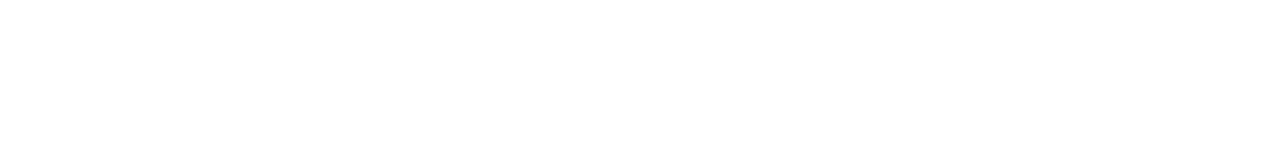
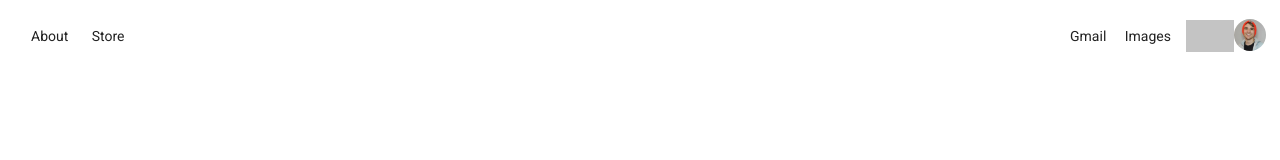
Before and after one commit to LocalGovKyle/google-homepage, a plain HTML site: page index.html in a window 1280 px wide. Drawn offline with Linux system fonts and the light colour scheme; grey boxes are pictures that could not be loaded.

Commit message:
Completed nav

```diff
--- a/index.html
+++ b/index.html
@@ -10,11 +10,29 @@
 <link href="https://fonts.googleapis.com/css2?family=Roboto:wght@300;400;500&display=swap" rel="stylesheet">
   </head>
   <body>
+    <div class="body-container">
     <nav>
+      <div class="header-container">
+        <div class="links-left">
+        <a href="#">About</a>
+        <a href="#">Store</a>
+      </div>
+      <div class="links-right">
+        <a href="#">Gmail</a>
+        <a href="#">Images</a>
+      </div>
+      <div class="apps-button">
+        <a class="google-apps-button"></button>
+      </div>
+      <div class="user-image">
+        <img class="profile-picture" src="images/64923535.jpeg">
+      </div>
+      </div>
     </nav>
     <main>
     </main>
     <footer>
     </footer>
+  </div>
   </body>
 </html>
--- a/styles/style.css
+++ b/styles/style.css
@@ -1,4 +1,68 @@
-*, ::before, ::after {
-  box-sizing: border-box;
-  padding: 0;
-  margin: 0;
+body,
+html {
+	box-sizing: border-box;
+	padding: 0;
+	margin: 0;
+	font-family: Roboto, arial, sans-serif;
+	color: #222;
+}
+* {
+	font-size: 14px;
+}
+
+body {
+	height: 100%;
+}
+
+a {
+	text-decoration: none;
+	color: #222;
+}
+
+.body-container {
+	display: flex;
+	flex-direction: column;
+}
+
+.header-container {
+	display: flex;
+	align-items: center;
+	height: 60px;
+	padding: 6px;
+	flex-shrink: 0;
+}
+
+.links-left:first-of-type {
+	margin-left: 15px;
+}
+
+.links-left a {
+	padding: 5px;
+	margin: 0 5px;
+}
+
+.links-left {
+	flex-grow: 1;
+}
+
+.links-right a {
+	margin-right: 15px;
+}
+
+.apps-button {
+	width: 32px;
+	height: 32px;
+	background-color: transparent;
+	background-image: url(//ssl.gstatic.com/gb/images/i1_1967ca6a.png);
+	background-position: -131px -37px;
+	opacity: 0.6;
+	border: none;
+	padding: 0 8px;
+}
+
+.profile-picture {
+	height: 32px;
+	width: 32px;
+	border-radius: 50%;
+	margin-right: 8px;
+}
```
Also changed, not shown: images/64923535.jpeg (added).
